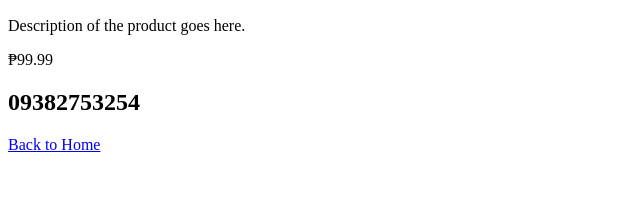
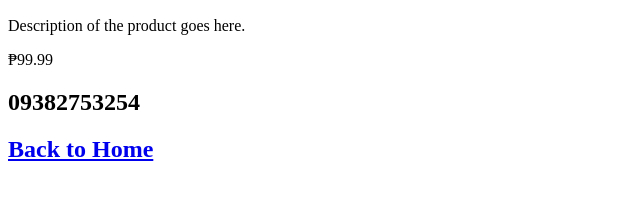
Before and after one commit to Itsmeracelle/Racelle-Collagen-Lotion, a plain HTML site: page contact.html in a window 1280 px wide. Shown: the part 110-310 px from the top of the page, without its empty margins (0-640 px from the left). Drawn offline with Linux system fonts and the light colour scheme.

Commit message:
Update contact.html

```diff
--- a/contact.html
+++ b/contact.html
@@ -18,5 +18,5 @@
 </head>
 
 
-<a href="index.html">
+<h1><a href="index.html">
 Back to Home</a>
```
